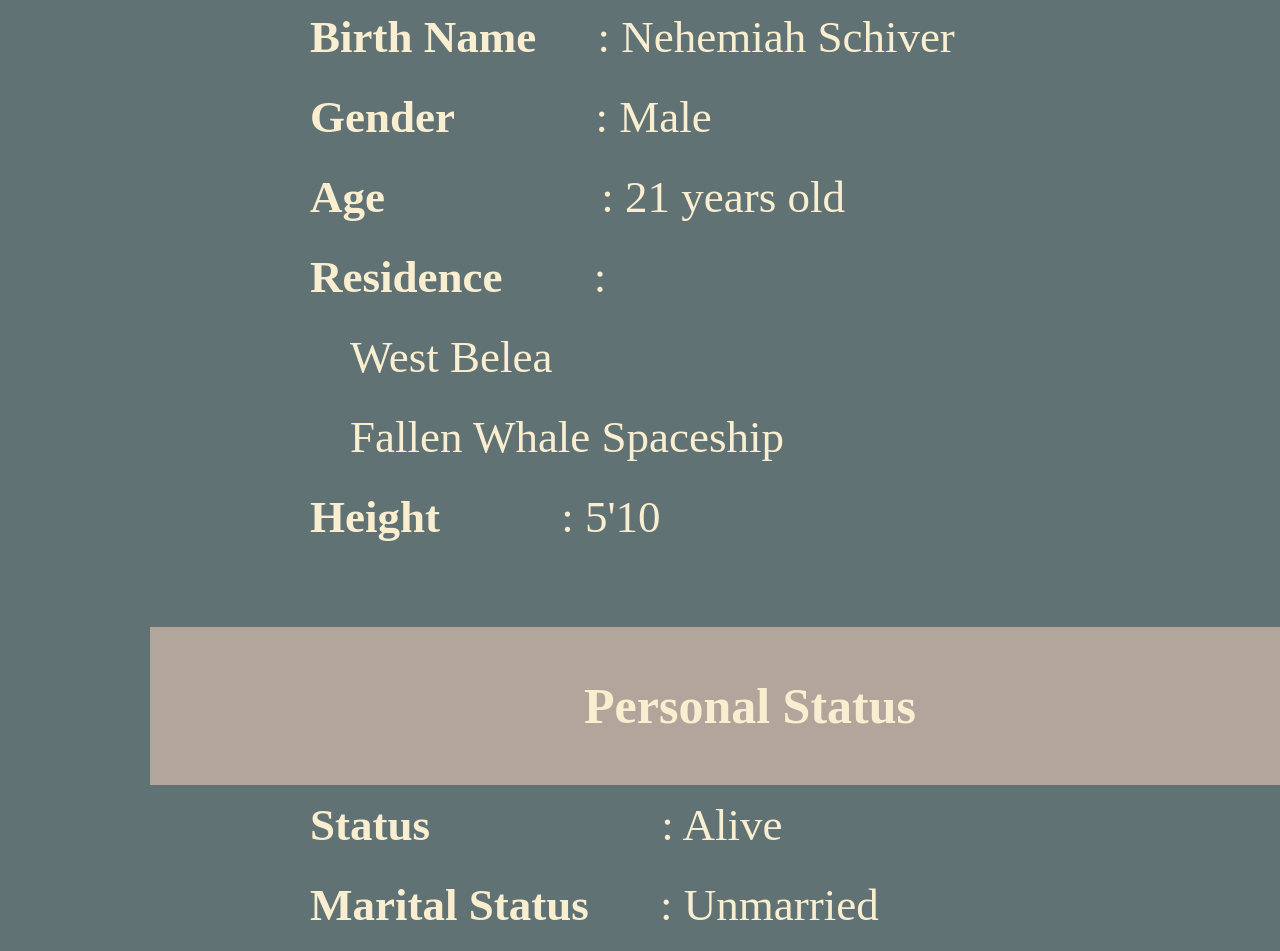
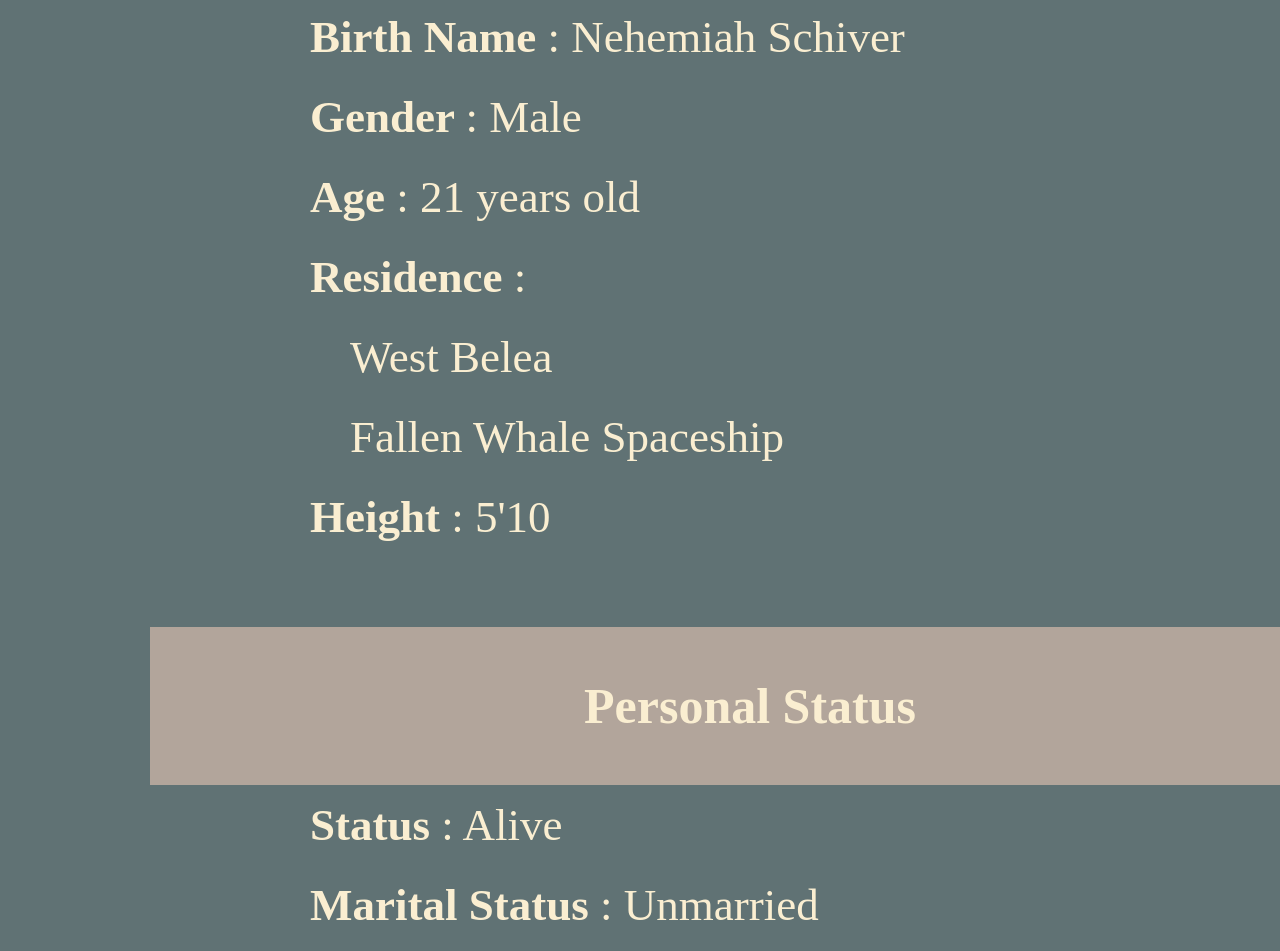
Before and after one commit to Makareruu/souyopage, a plain HTML site: page index.html in a window 1280 px wide. Shown: the part 3461-4412 px from the top of the page. Drawn offline with Linux system fonts and the light colour scheme.

Commit message:
Update souyo.css

```diff
--- a/souyo.css
+++ b/souyo.css
@@ -233,28 +233,17 @@ font-weight: lighter;
     background-color: transparent;
     transform: none;
 }
-.birthname span {
-    padding-left: 50px;
+.titik {
+    background-color: #ff909f00;
+    display: flex;
+    margin-left: 400px;
+    position: absolute;
+    margin-top: -80px;
 }
-.gender span {
-    padding-left: 130px;
+.qw {
+    background-color: #88485000;
+    display: flex;
+    margin-left: 430px;
+    position: absolute;
+    margin-top: -80px;
 }
-.residence span {
-    padding-left: 80px ;
-}
-.status span {
-    padding-left: 220px;
-}
-.name span {
-    padding-left: 170px ;
-}
-.age span {
-    padding-left: 205px;
-}
-.height span {
-    padding-left: 110px;
-}
-.marital span {
-    padding-left: 60px;
-
-}
```
